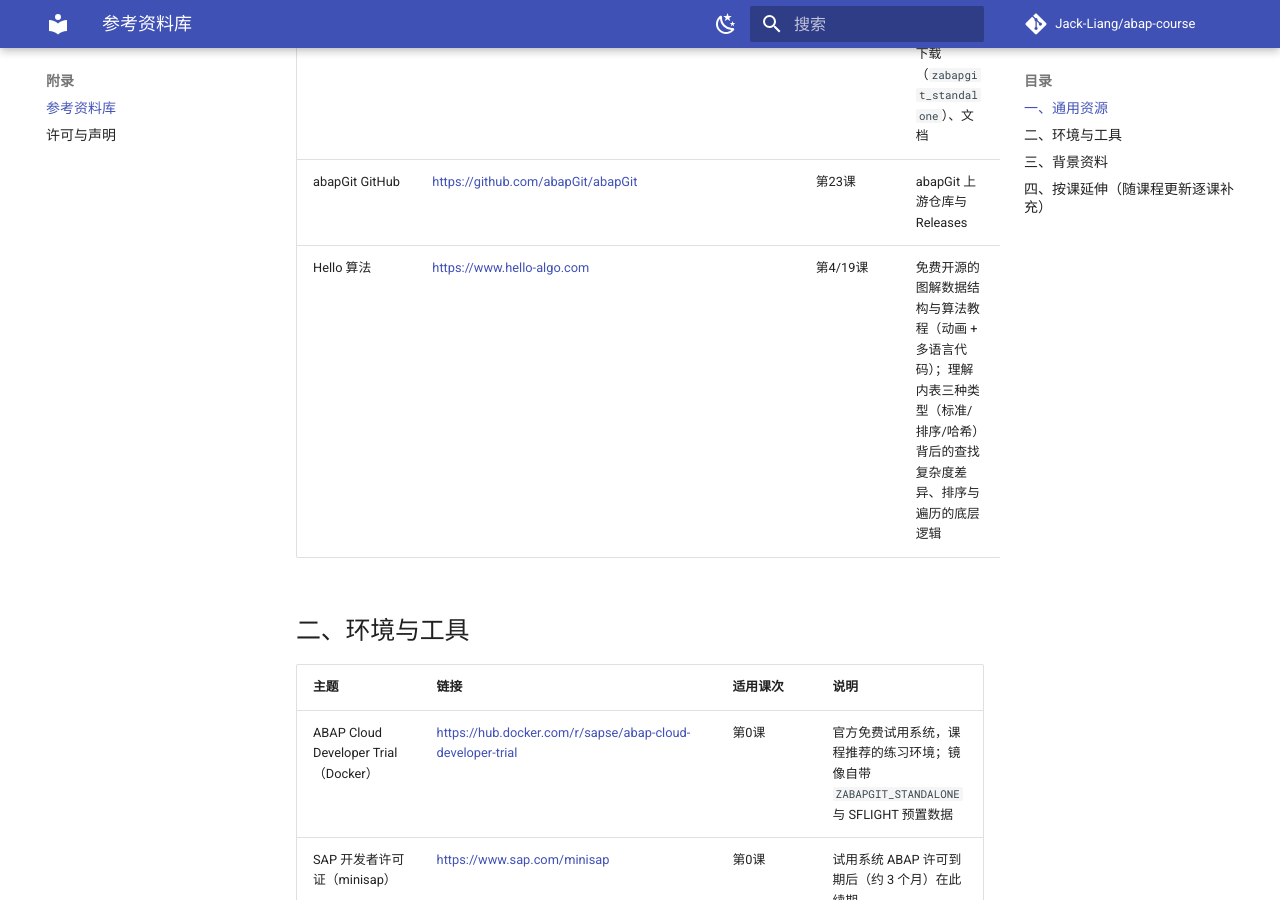
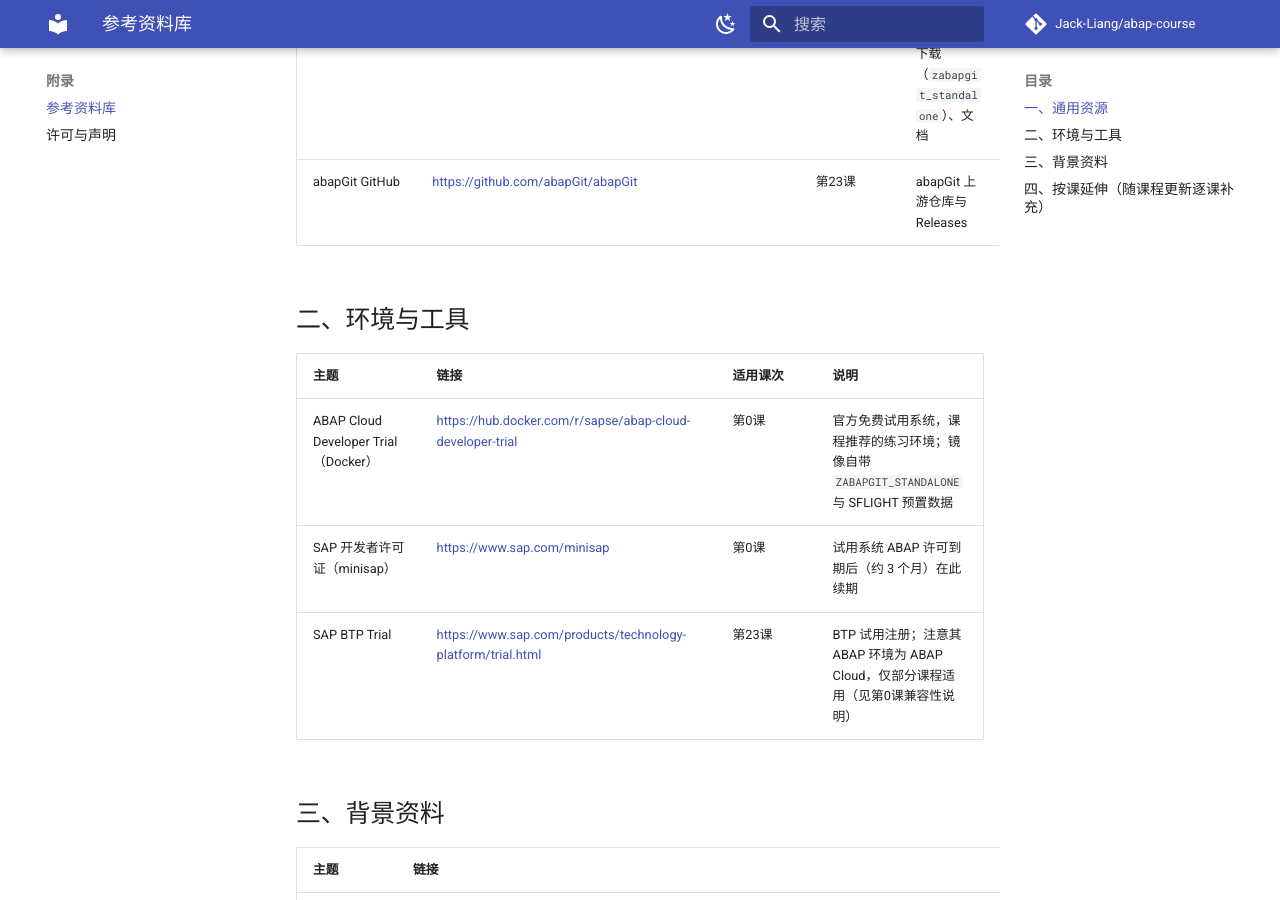
Before and after one commit to Jack-Liang/abap-course, an MkDocs documentation site: the page built from docs/references.md, in a window 1280 px wide and 900 px high, scrolled down 823 px. Built offline with MkDocs 1.6.1 and Material for MkDocs 9.7.7, drawn with Linux system fonts in a browser that asks for light colours; comment, search, counter and statistics services are not loaded.

Commit message:
docs: 参考资料库移除Hello算法链接（与课程关联度低）

```diff
--- a/docs/references.md
+++ b/docs/references.md
@@ -16,7 +16,6 @@
 | ABAP Keyword Documentation（7.52） | <https://help.sap.com/doc/abapdocu_752_index_htm/7.52/en-US/index.htm> | 第2-19课 | ABAP 语句与新旧语法权威参考 |
 | abapGit 官网 | <https://abapgit.org> | 第0/23课 | 独立版程序下载（`zabapgit_standalone`）、文档 |
 | abapGit GitHub | <https://github.com/abapGit/abapGit> | 第23课 | abapGit 上游仓库与 Releases |
-| Hello 算法 | <https://www.hello-algo.com> | 第4/19课 | 免费开源的图解数据结构与算法教程（动画 + 多语言代码）；理解内表三种类型（标准/排序/哈希）背后的查找复杂度差异、排序与遍历的底层逻辑 |
 
 ## 二、环境与工具
 
```
